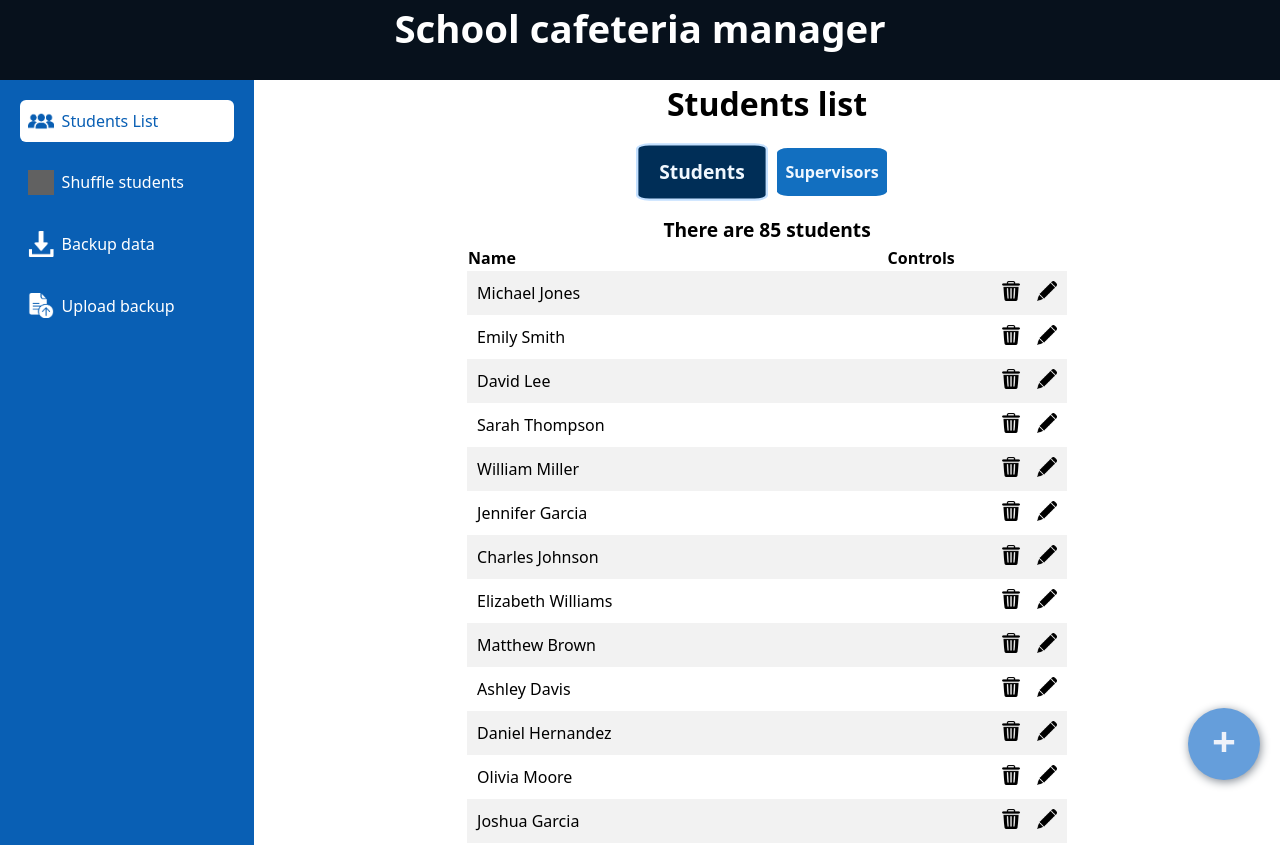
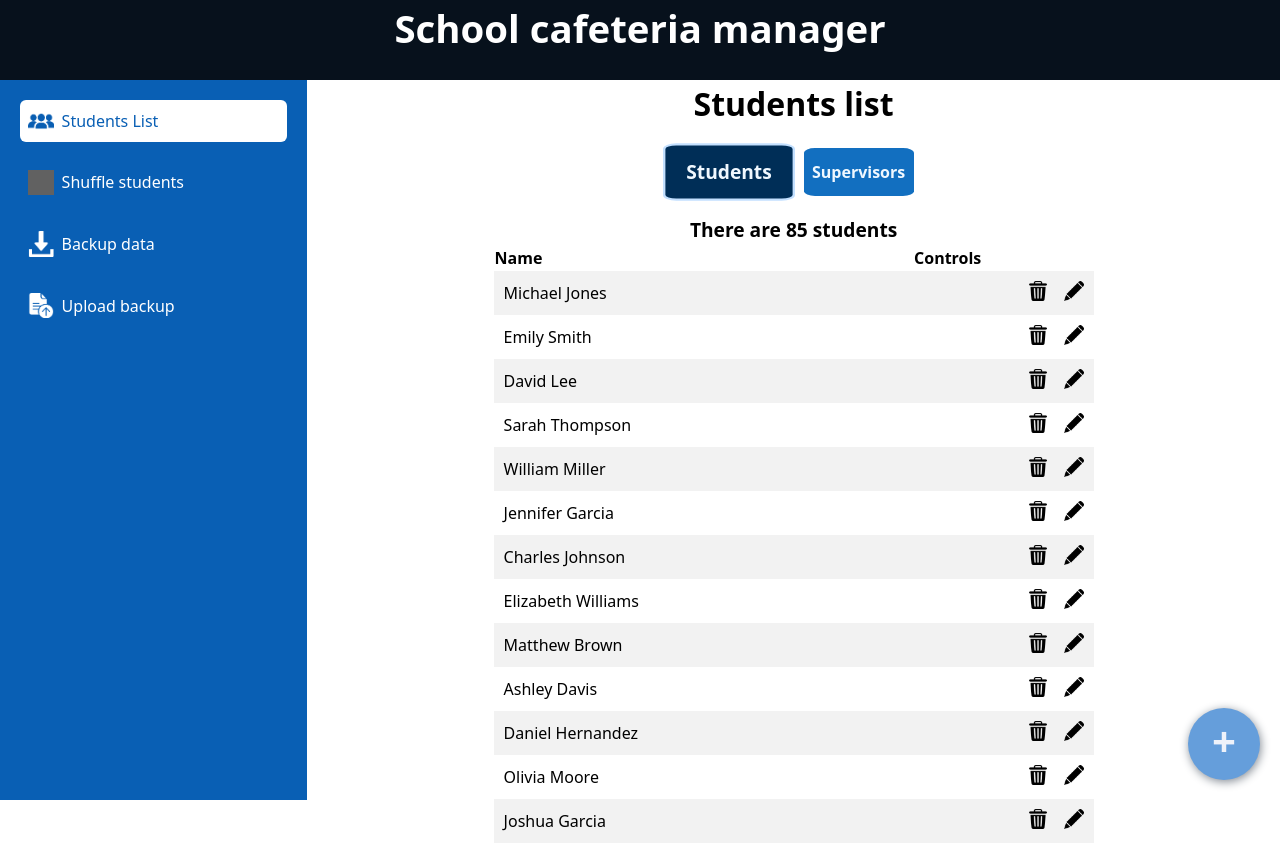
Before and after one commit to jm-mogo/studentsTableShuffle, a React (Vite) app: page / in a window 1280 px wide. Shown: the top 845 px of the page. Built offline with nearby package versions, Linux system fonts and the light colour scheme; grey boxes are pictures that could not be loaded.

Commit message:
set header and aside to fixed

```diff
--- a/src/App.css
+++ b/src/App.css
@@ -4,24 +4,32 @@
 
 main {
     display: flex;
+
 }
 
 header {
+    position: fixed;
+    width: 100%;
     background-color: #07111c;
     color: white;
     font-size: 1.2rem;
     text-align: center;
     height: 10vh;
+    z-index: 1;
 }
 
 section {
     width: 100%;
+    margin-top: 10vh;
+    margin-left: 24vw;
     display: flex;
     flex-direction: column;
     align-items: center;
 }
 
 aside {
+    position: fixed;
+    margin-top: 10vh;
     display: flex;
     flex-direction: column;
     gap: 20px;
--- a/src/studentList/studentList.css
+++ b/src/studentList/studentList.css
@@ -58,6 +58,7 @@ table {
     margin: auto;
     text-align: left;
     border-spacing: 0;
+    margin-bottom: 80px;
 }
 
 td {
```
